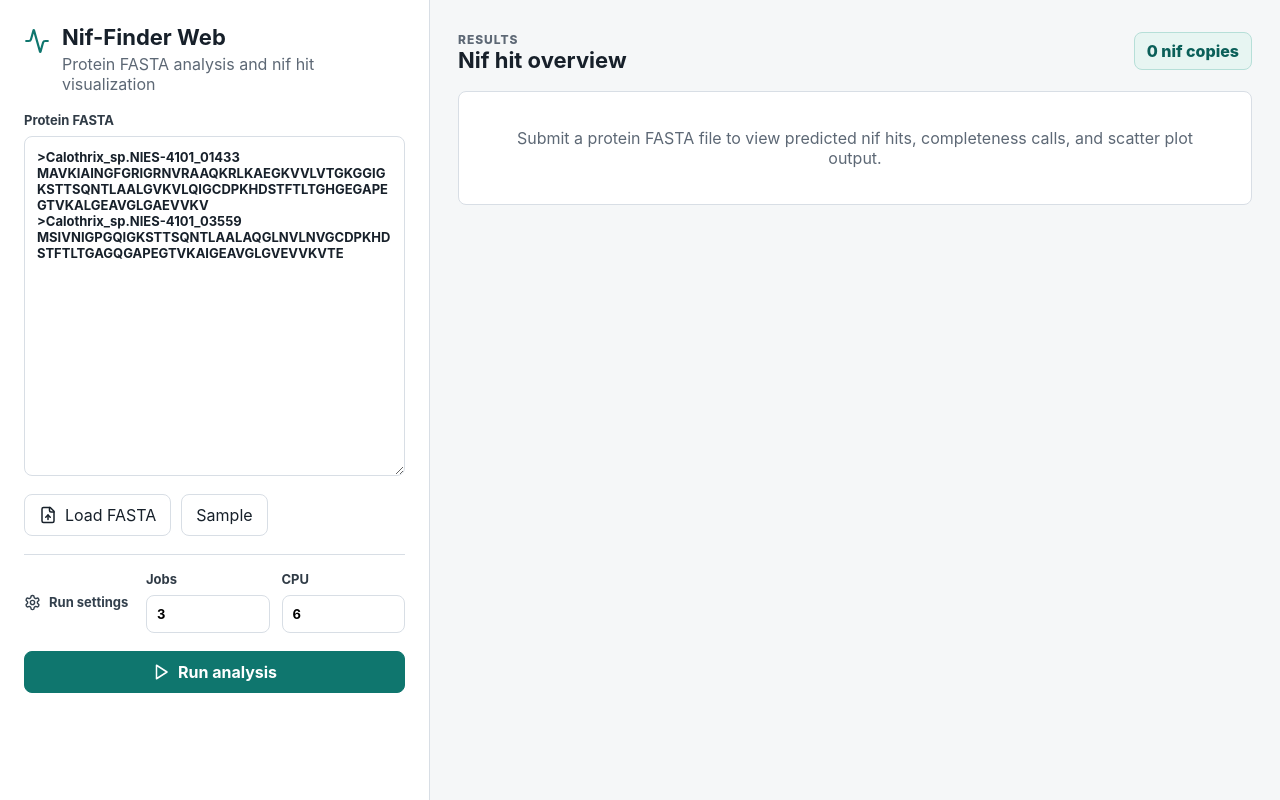
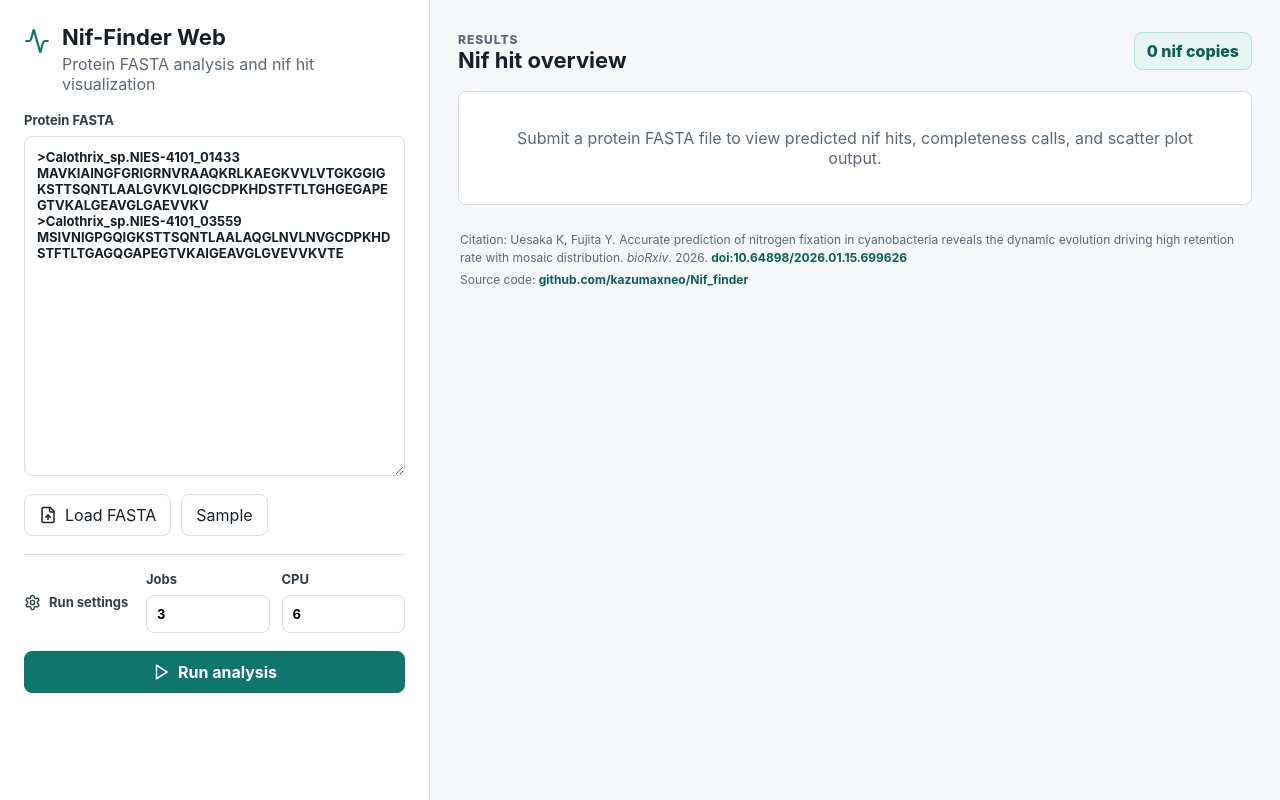
Before and after one commit to kazumaxneo/Nif_finder, a Next.js app in the folder web/: page / in a window 1280 px wide. Built offline with nearby package versions, Linux system fonts and the light colour scheme.

Commit message:
Add web citation and source links

```diff
--- a/web/app/globals.css
+++ b/web/app/globals.css
@@ -313,6 +313,27 @@ th {
   padding: 20px;
 }
 
+.site-footer {
+  color: var(--muted);
+  font-size: 12px;
+  line-height: 1.5;
+  padding: 4px 2px 0;
+}
+
+.site-footer p {
+  margin: 4px 0;
+}
+
+.site-footer a {
+  color: var(--primary-strong);
+  font-weight: 700;
+  text-decoration: none;
+}
+
+.site-footer a:hover {
+  text-decoration: underline;
+}
+
 @media (max-width: 900px) {
   .workspace {
     grid-template-columns: 1fr;
--- a/web/app/page.tsx
+++ b/web/app/page.tsx
@@ -226,6 +226,22 @@ export default function Home() {
             Submit a protein FASTA file to view predicted nif hits, completeness calls, and scatter plot output.
           </div>
         )}
+
+        <footer className="site-footer">
+          <p>
+            Citation: Uesaka K, Fujita Y. Accurate prediction of nitrogen fixation in cyanobacteria reveals the
+            dynamic evolution driving high retention rate with mosaic distribution. <em>bioRxiv</em>. 2026.{" "}
+            <a href="https://doi.org/10.64898/2026.01.15.699626" target="_blank" rel="noreferrer">
+              doi:10.64898/2026.01.15.699626
+            </a>
+          </p>
+          <p>
+            Source code:{" "}
+            <a href="https://github.com/kazumaxneo/Nif_finder" target="_blank" rel="noreferrer">
+              github.com/kazumaxneo/Nif_finder
+            </a>
+          </p>
+        </footer>
       </section>
     </main>
   );
```
